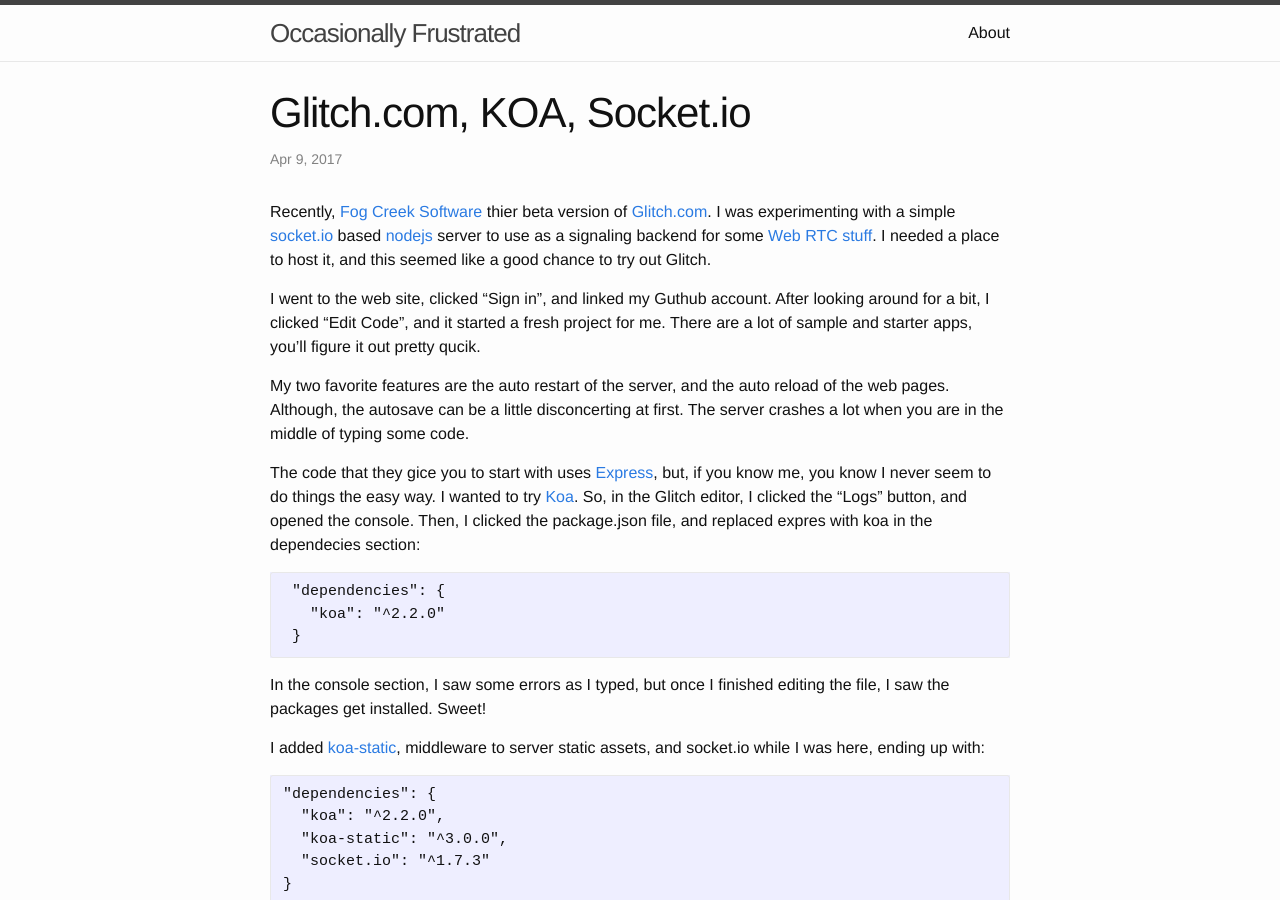
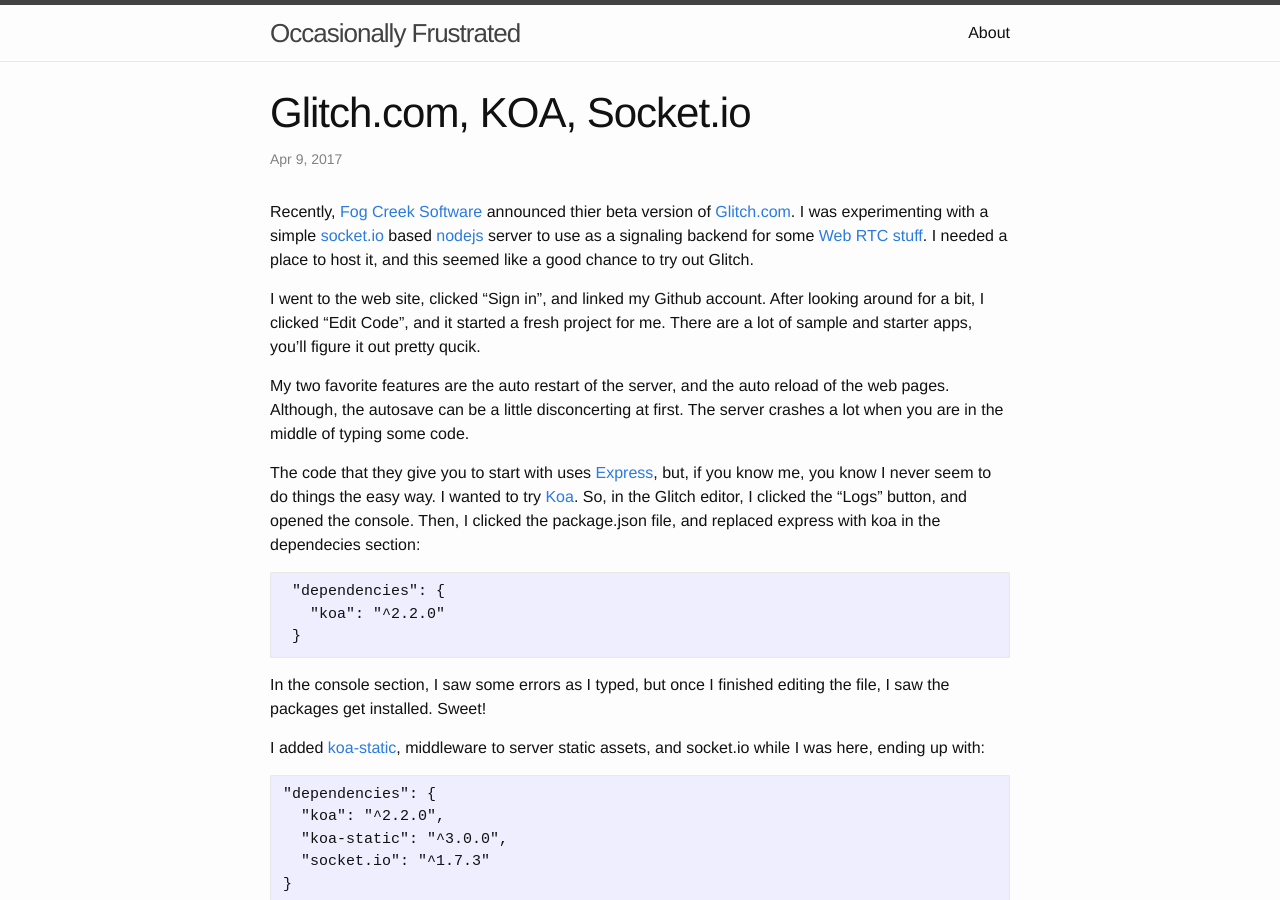
Before and after one commit to abendigo/abendigo.github.io, a Jekyll site: the page built from _posts/2017-04-09-glitch_com_koa_socket_io.markdown, in a window 1280 px wide and 900 px high. Built offline with Jekyll 4.4.1, drawn with Linux system fonts in a browser that asks for light colours; comment, search, counter and statistics services are not loaded.

Commit message:
more typos

```diff
--- a/_posts/2017-04-09-glitch_com_koa_socket_io.markdown
+++ b/_posts/2017-04-09-glitch_com_koa_socket_io.markdown
@@ -4,12 +4,12 @@
 comments: true
 ---
 
-Recently, [Fog Creek Software][fogcreek] thier beta version of [Glitch.com][glitch].
+Recently, [Fog Creek Software][fogcreek] announced thier beta version of [Glitch.com][glitch].
 I was experimenting with a simple [socket.io][socket.io] based [nodejs][nodejs] server
 to use as a signaling backend for some [Web RTC stuff][rtc]. I needed
 a place to host it, and this seemed like a good chance to try out Glitch.
 
-I went to the web site, clicked "Sign in", and linked my Guthub account. After looking
+I went to the web site, clicked "Sign in", and linked my Github account. After looking
 around for a bit, I clicked "Edit Code", and it started a fresh project for me. There are
 a lot of sample and starter apps, you'll figure it out pretty qucik.
 
@@ -17,10 +17,10 @@
 Although, the autosave can be a little disconcerting at first. The server crashes a lot
 when you are in the middle of typing some code.
 
-The code that they gice you to start with uses [Express][express], but, if you know me,
+The code that they give you to start with uses [Express][express], but, if you know me,
 you know I never seem to do things the easy way. I wanted to try [Koa][koa]. So, in the
 Glitch editor, I clicked the "Logs" button, and opened the console. Then, I clicked the
-package.json file, and replaced expres with koa in the dependecies section:
+package.json file, and replaced express with koa in the dependecies section:
 
      "dependencies": {
        "koa": "^2.2.0"
```
